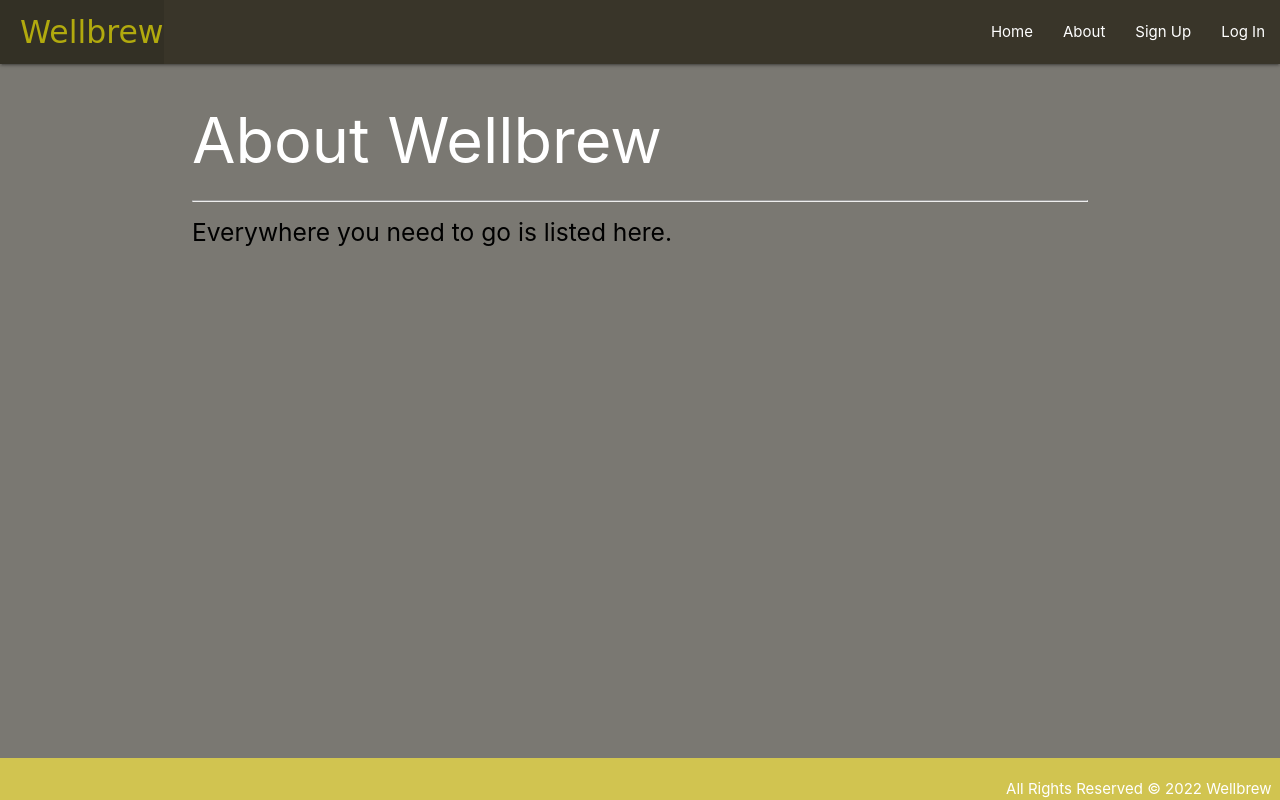
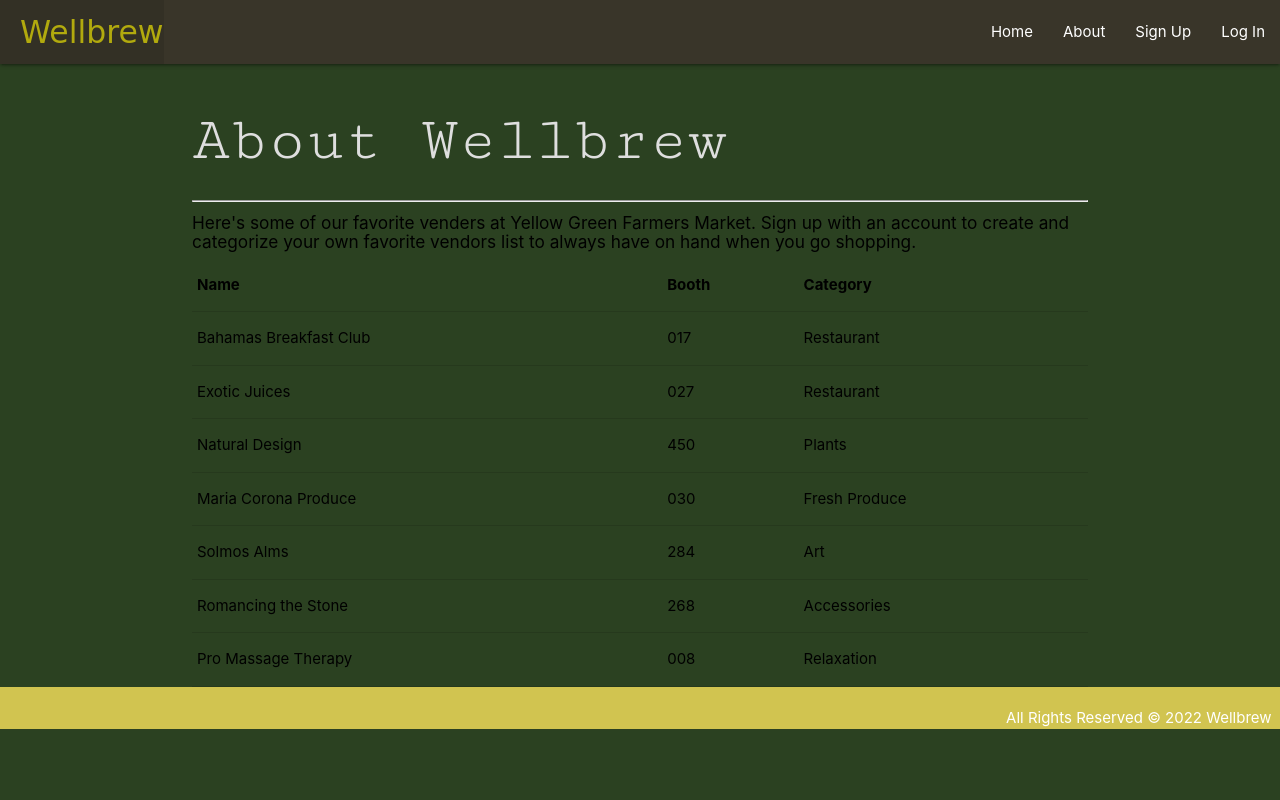
Before and after one commit to Chyannetech/Wellbrew-1.2, a Django app: page /about/ in a window 1280 px wide. Run offline with Django 4.2, Linux system fonts and the light colour scheme; some web fonts are replaced.

Commit message:
Complete About Page CSS

```diff
--- a/main_app/static/css/style.css
+++ b/main_app/static/css/style.css
@@ -1,9 +1,11 @@
 body {
-  background-color: rgb(122, 120, 114);
+  background-color: rgb(43, 65, 33);
   color: rgb(0, 0, 0);
   display: flex;
-  min-height: 100vh;
+  height: auto;
+  min-height: 100%;
   flex-direction: column;
+  justify-content: space-around;
 }
 
 main {
@@ -22,7 +24,6 @@ label {
 nav {
   background-color: rgb(57, 53, 41);
   border-bottom: 3px solid transparent;
-
 }
 
 .page-footer {
@@ -33,35 +34,37 @@ p {
   color: black;
 }
 
-
 .card-title {
-    font-family: 'Cutive Mono', monospace;
+  font-family: "Cutive Mono", monospace;
   text-align: center;
-
 }
 
 .row {
+  height: auto;
   min-height: 100vh;
 }
 
 nav .brand-logo {
-    color:rgb(178, 170, 14)
+  color: rgb(178, 170, 14);
 }
 
-
-
 .brand-logo {
-    font-family: 'Gravitas One', cursive;
+  font-family: "Gravitas One", cursive;
 }
 
 h1 {
-    color: white;
+  color: rgb(222, 222, 222);
+  font-family: "Cutive Mono", monospace;
 }
 
 a {
-    color:rgb(178, 170, 14)
+  color: rgb(178, 170, 14);
 }
 
 .card .card-title {
   margin: 0 auto;
 }
+
+.div.row {
+  height: 100%;
+}
--- a/main_app/templates/about.html
+++ b/main_app/templates/about.html
@@ -2,6 +2,54 @@
 
  <h1>About Wellbrew</h1>
  <hr />
- <h5>Everywhere you need to go is listed here.</h5>
+ <h6>Here's some of our favorite venders at Yellow Green Farmers Market.
+ Sign up with an account to create and categorize your own favorite vendors list to always have on hand when you go shopping.</h6>
 
+ <table>
+    <thead>
+      <tr>
+          <th>Name</th>
+          <th>Booth</th>
+          <th>Category</th>
+      </tr>
+    </thead>
+    <tbody>
+      <tr>
+        <td>Bahamas Breakfast Club</td>
+        <td>017</td>
+        <td>Restaurant</td>
+      </tr>
+      <tr>
+        <td>Exotic Juices</td>
+        <td>027</td>
+        <td>Restaurant</td>
+      </tr>
+      <tr>
+        <td>Natural Design</td>
+        <td>450</td>
+        <td>Plants</td>
+      </tr>
+      <tr>
+        <td>Maria Corona Produce</td>
+        <td>030</td>
+        <td>Fresh Produce</td>
+      </tr>
+      <tr>
+        <td>Solmos Alms</td>
+        <td>284</td>
+        <td>Art</td>
+      </tr>
+      <tr>
+        <td>Romancing the Stone</td>
+        <td>268</td>
+        <td>Accessories</td>
+      </tr>
+      <tr>
+        <td>Pro Massage Therapy</td>
+        <td>008</td>
+        <td>Relaxation</td>
+      </tr>
+
+    </tbody>
+  </table>
  {% endblock %}
```
Lines whose indentation alone changed are shown as unchanged.
